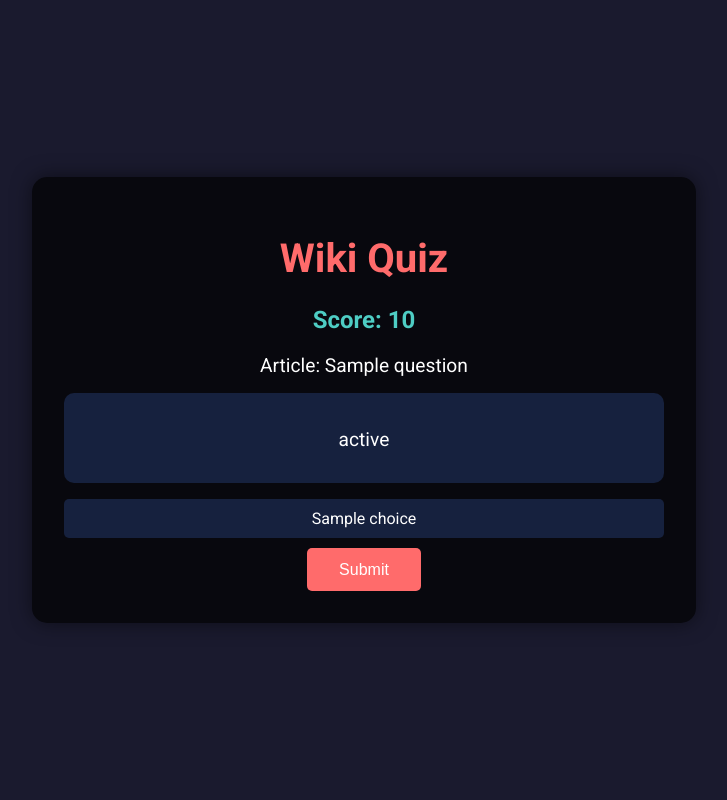
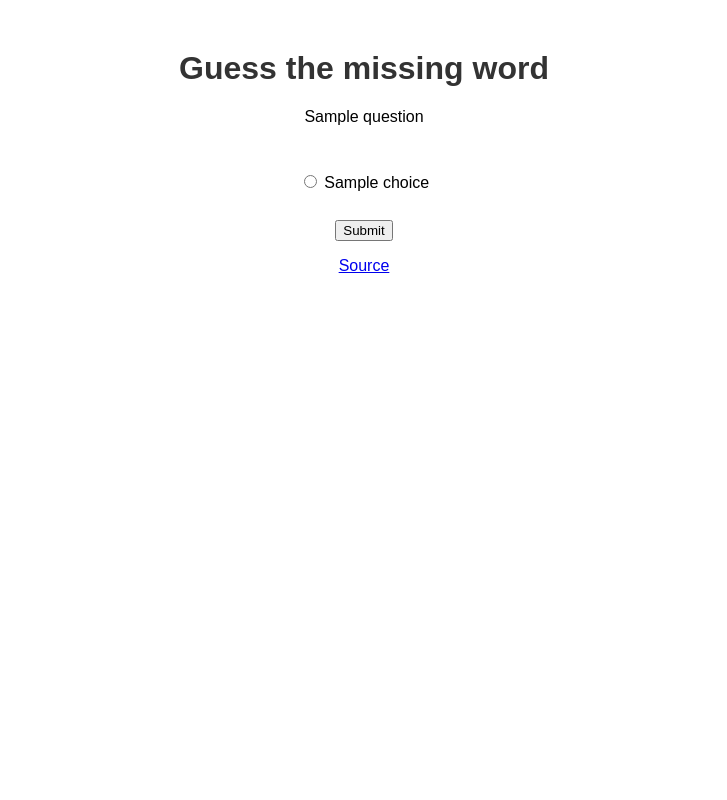
Before and after one commit to niclasfg/WikiQuiz, a Flask app: template wiki_quiz/templates/game.html in a window 1280 px wide. Shown: the whole page, without its empty margins (276-1003 px from the left). Run offline with Flask 3, Linux system fonts and the light colour scheme; the template is opened without the code that fills it: most values are stand-ins (such as "Sample title", 1, 10 or a date in 2020).

Commit message:
ChatGPT changes

```diff
--- a/wiki_quiz/app.py
+++ b/wiki_quiz/app.py
@@ -1,36 +1,86 @@
-from flask import Flask, render_template, request, session, redirect, url_for
-from question_generator import generate_question
+from flask import Flask, render_template, request, redirect, url_for, session
+import random
+import requests
+from bs4 import BeautifulSoup
 
 app = Flask(__name__)
-app.secret_key = 'your_secret_key'  # Replace with a real secret key
+app.secret_key = 'your_secret_key'
+
+# Language mapping
+language_map = {
+    'en': 'en.wikipedia.org',
+    'sv': 'sv.wikipedia.org',
+    'zh': 'zh.wikipedia.org'
+}
+
+# Function to get a random Wikipedia statement
+def get_random_statement(language):
+    url = f'https://{language_map[language]}/wiki/Special:Random'
+    response = requests.get(url)
+    soup = BeautifulSoup(response.text, 'html.parser')
+    paragraphs = soup.find_all('p')
+
+    for paragraph in paragraphs:
+        if paragraph.text.strip():
+            return paragraph.text.strip(), url
+    return None, None
+
+# Function to create a quiz question
+def create_quiz_question(statement):
+    words = statement.split()
+    random_index = random.randint(0, len(words) - 1)
+    correct_word = words[random_index]
+    words[random_index] = '_____'
+    choices = [correct_word]
+
+    while len(choices) < 4:
+        fake_word = random.choice(words)
+        if fake_word not in choices:
+            choices.append(fake_word)
+
+    random.shuffle(choices)
+    return ' '.join(words), correct_word, choices
 
 @app.route('/')
 def index():
     return render_template('index.html')
 
-@app.route('/game', methods=['GET', 'POST'])
+@app.route('/start_game', methods=['POST'])
+def start_game():
+    session['language'] = request.form['language']
+    session['streak'] = 0
+    return redirect(url_for('game'))
+
+@app.route('/game')
 def game():
-    if 'score' not in session:
-        session['score'] = 0
-        session['current_question'] = generate_question()
+    language = session.get('language', 'en')
+    statement, url = get_random_statement(language)
+    if not statement:
+        return redirect(url_for('game_over'))
 
-    if request.method == 'POST':
-        user_answer = request.form.get('answer')
-        correct_answer = session['current_question']['answer']
+    question, correct_word, choices = create_quiz_question(statement)
+    session['correct_word'] = correct_word
+    session['question'] = question
+    session['choices'] = choices
+    session['url'] = url
 
-        if user_answer == correct_answer:
-            session['score'] += 1
-            session['current_question'] = generate_question()
-        else:
-            return redirect(url_for('game_over'))
+    return render_template('game.html', question=question, choices=choices, url=url)
 
-    return render_template('game.html', question=session['current_question'], score=session['score'])
+@app.route('/check_answer', methods=['POST'])
+def check_answer():
+    user_choice = request.form['choice']
+    correct_word = session.get('correct_word')
+
+    if user_choice == correct_word:
+        session['streak'] += 1
+        return redirect(url_for('game'))
+    else:
+        return redirect(url_for('game_over'))
 
 @app.route('/game_over')
 def game_over():
-    final_score = session['score']
-    session.clear()
-    return render_template('game_over.html', score=final_score)
+    streak = session.get('streak', 0)
+    return render_template('game_over.html', streak=streak)
 
 if __name__ == '__main__':
     app.run(debug=True)
--- /dev/null
+++ b/wiki_quiz/requirements.txt
@@ -0,0 +1,3 @@
+Flask
+requests
+beautifulsoup4
--- a/wiki_quiz/static/style.css
+++ b/wiki_quiz/static/style.css
@@ -1,86 +1,19 @@
 body {
-    font-family: 'Roboto', sans-serif;
-    background-color: #1a1a2e;
-    color: #ffffff;
-    margin: 0;
-    padding: 0;
-    display: flex;
-    justify-content: center;
-    align-items: center;
-    min-height: 100vh;
-}
-
-.container {
-    background-color: rgba(0, 0, 0, 0.7);
-    border-radius: 15px;
-    padding: 2rem;
-    box-shadow: 0 0 20px rgba(0, 0, 0, 0.5);
+    font-family: Arial, sans-serif;
     text-align: center;
-    max-width: 600px;
-    width: 90%;
+    margin-top: 50px;
 }
 
 h1 {
-    color: #ff6b6b;
-    font-size: 2.5rem;
-    margin-bottom: 1rem;
+    color: #333;
 }
 
-p {
-    font-size: 1.2rem;
-    margin-bottom: 1rem;
+form {
+    display: inline-block;
+    margin-top: 20px;
 }
 
-.score {
-    font-size: 1.5rem;
-    color: #4ecdc4;
-    font-weight: bold;
+label {
+    display: block;
+    margin: 10px 0;
 }
-
-.question {
-    background-color: #16213e;
-    padding: 1rem;
-    border-radius: 10px;
-    margin-bottom: 1rem;
-}
-
-.choice {
-    margin-bottom: 10px;
-}
-
-.choice input[type="radio"] {
-    display: none;
-}
-
-.choice label {
-    display: block;
-    background-color: #16213e;
-    padding: 10px;
-    border-radius: 5px;
-    cursor: pointer;
-    transition: background-color 0.3s ease;
-}
-
-.choice label:hover {
-    background-color: #1f2b4e;
-}
-
-.choice input[type="radio"]:checked + label {
-    background-color: #4ecdc4;
-    color: #1a1a2e;
-}
-
-button {
-    padding: 0.8rem 2rem;
-    font-size: 1rem;
-    background-color: #ff6b6b;
-    color: #ffffff;
-    border: none;
-    border-radius: 5px;
-    cursor: pointer;
-    transition: background-color 0.3s ease;
-}
-
-button:hover {
-    background-color: #ff8e8e;
-}
--- a/wiki_quiz/templates/game.html
+++ b/wiki_quiz/templates/game.html
@@ -1,29 +1,20 @@
 <!DOCTYPE html>
-<html lang="en">
+<html>
 <head>
-    <meta charset="UTF-8">
-    <meta name="viewport" content="width=device-width, initial-scale=1.0">
-    <title>Wiki Quiz Game</title>
-    <link href="https://fonts.googleapis.com/css2?family=Roboto:wght@300;400;700&display=swap" rel="stylesheet">
+    <title>Wiki Game</title>
     <link rel="stylesheet" href="{{ url_for('static', filename='style.css') }}">
 </head>
 <body>
-    <div class="container">
-        <h1>Wiki Quiz</h1>
-        <p class="score">Score: {{ score }}</p>
-        <p class="article-title">Article: {{ question['title'] }}</p>
-        <div class="question">
-            <p>{{ question['statement'] }}</p>
-        </div>
-        <form method="POST">
-            {% for choice in question['choices'] %}
-            <div class="choice">
-                <input type="radio" id="choice{{ loop.index }}" name="answer" value="{{ choice }}" required>
-                <label for="choice{{ loop.index }}">{{ choice }}</label>
-            </div>
-            {% endfor %}
-            <button type="submit">Submit</button>
-        </form>
-    </div>
+    <h1>Guess the missing word</h1>
+    <p>{{ question }}</p>
+    <form action="{{ url_for('check_answer') }}" method="post">
+        {% for choice in choices %}
+        <label>
+            <input type="radio" name="choice" value="{{ choice }}"> {{ choice }}
+        </label><br>
+        {% endfor %}
+        <button type="submit">Submit</button>
+    </form>
+    <p><a href="{{ url }}">Source</a></p>
 </body>
 </html>
```
Also changed, not shown: wiki_quiz/question_generator.py (+14 -8 lines), wiki_quiz/templates/game_over.html (+5 -10 lines), wiki_quiz/templates/index.html (+12 -10 lines).
